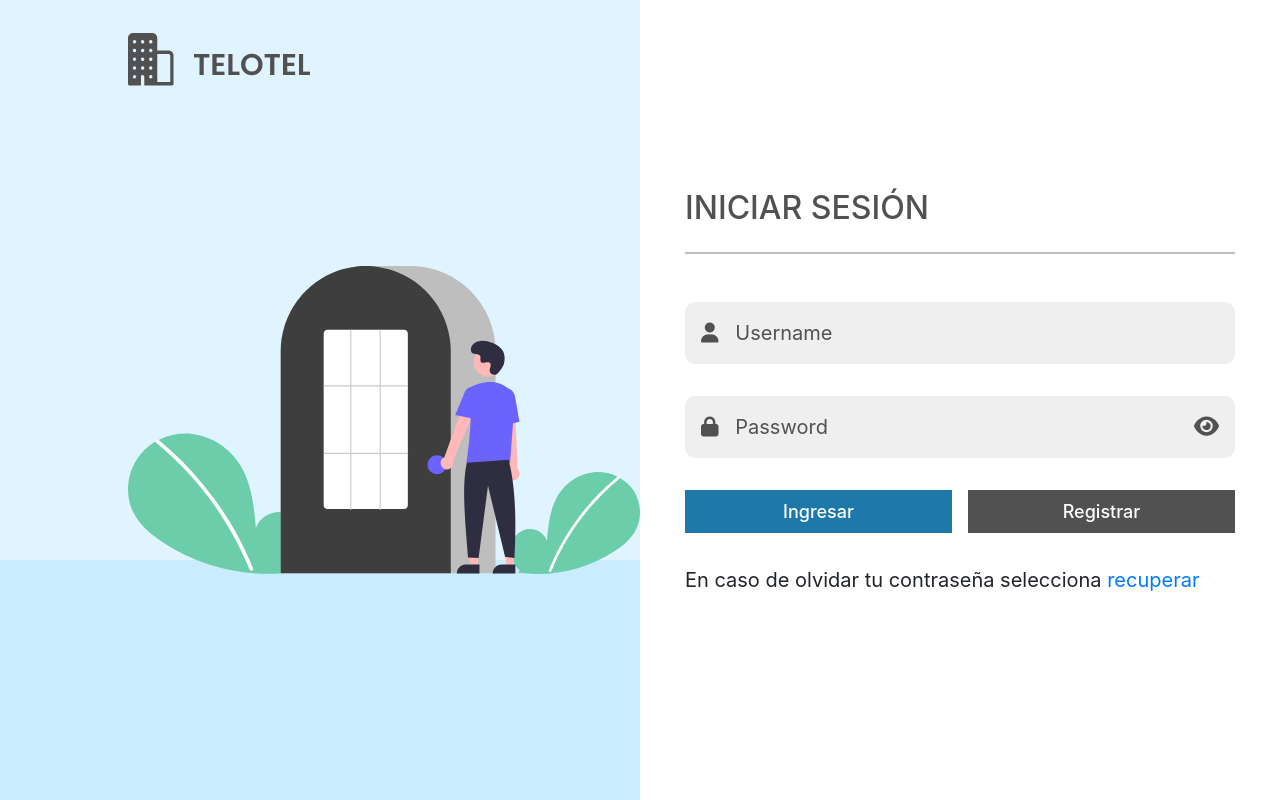
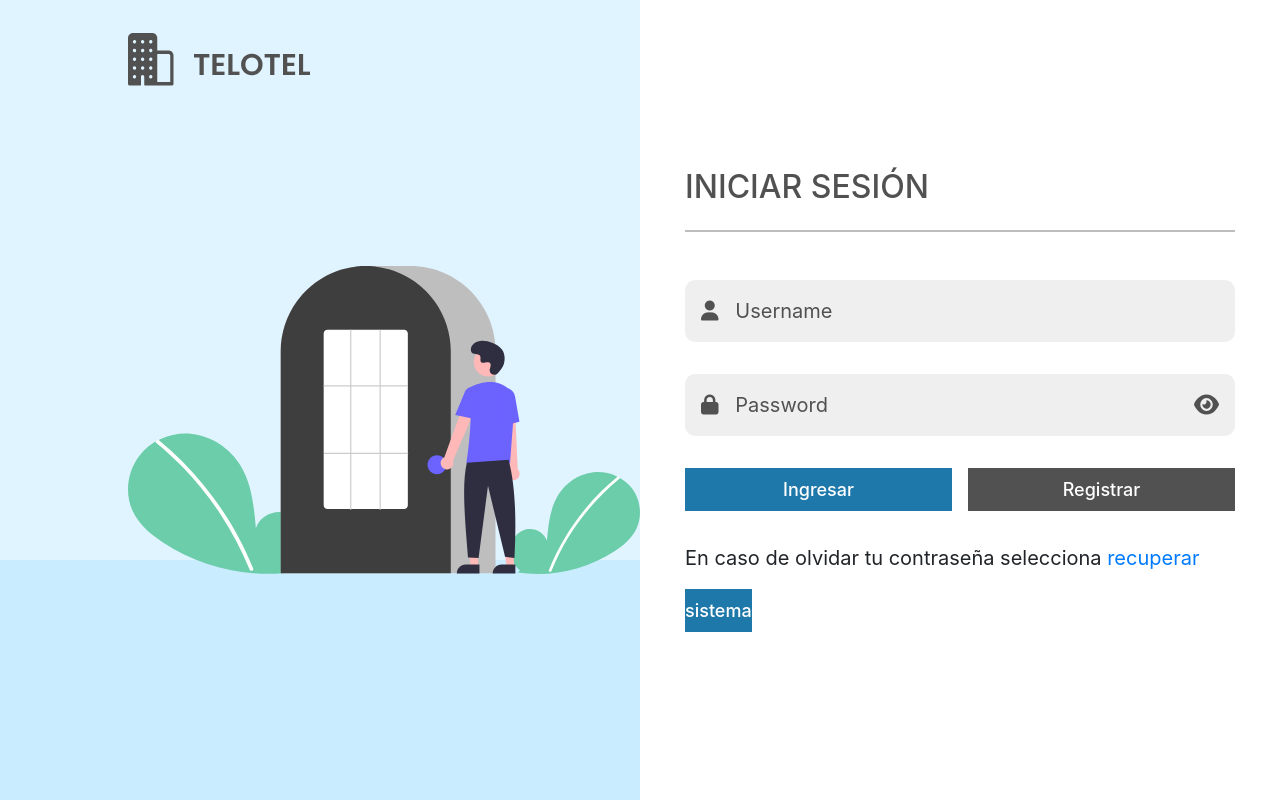
Before and after one commit to fabiansoraluz/App_Telostel, an Angular app in the folder TELOSTEL-F/telostel-frontend/: page /login in a window 1280 px wide. Built offline with nearby package versions, Linux system fonts and the light colour scheme.

Commit message:
pequeños cambios para acceder al sistema

```diff
--- a/TELOSTEL-F/telostel-frontend/src/app/app-routing.module.ts
+++ b/TELOSTEL-F/telostel-frontend/src/app/app-routing.module.ts
@@ -6,10 +6,12 @@ import { RecuperarComponent } from './components/rr/recuperar/recuperar.componen
 import { RRComponent } from './components/rr/rr.component';
 import { DashboardComponent } from './components/dashboard/dashboard.component';
 import { SystemComponent } from './components/system/system.component';
+import { AsideComponent } from './components/aside/aside.component';
 
 const routes: Routes = [
   {path:'',redirectTo:'/login',pathMatch:"full"},
   {path:'login', component:LoginComponent},
+  {path:'aside', component:AsideComponent},
   {path:'opciones',component:RRComponent,children:[
     {path:'registrar',component:RegistrarComponent},
     {path:'recuperar',component:RecuperarComponent}
--- a/TELOSTEL-F/telostel-frontend/src/app/components/aside/aside.component.ts
+++ b/TELOSTEL-F/telostel-frontend/src/app/components/aside/aside.component.ts
@@ -19,4 +19,6 @@ export class AsideComponent {
     },5);
   }
 
+
+
 }
--- a/TELOSTEL-F/telostel-frontend/src/app/components/login/login.component.html
+++ b/TELOSTEL-F/telostel-frontend/src/app/components/login/login.component.html
@@ -32,6 +32,8 @@
                 </div>
             </form>
             <p class="main__text">En caso de olvidar tu contraseña selecciona <a routerLink="/opciones/recuperar">recuperar</a></p>
+
+            <button type="submit" class="form__btn form__btn--submit" (click)="sistema()">sistema</button>
         </div>
     </div>
 </div>
--- a/TELOSTEL-F/telostel-frontend/src/app/components/login/login.component.ts
+++ b/TELOSTEL-F/telostel-frontend/src/app/components/login/login.component.ts
@@ -40,4 +40,12 @@ export class LoginComponent implements OnInit{
     )
   }
 
+  public sistema() {
+    // Implementación del método login
+    // ...
+
+    // Redirigir al componente AsideComponent
+    this.router.navigate(['/aside']);  // Reemplazar con la ruta correcta
+  }
+
 }
```
